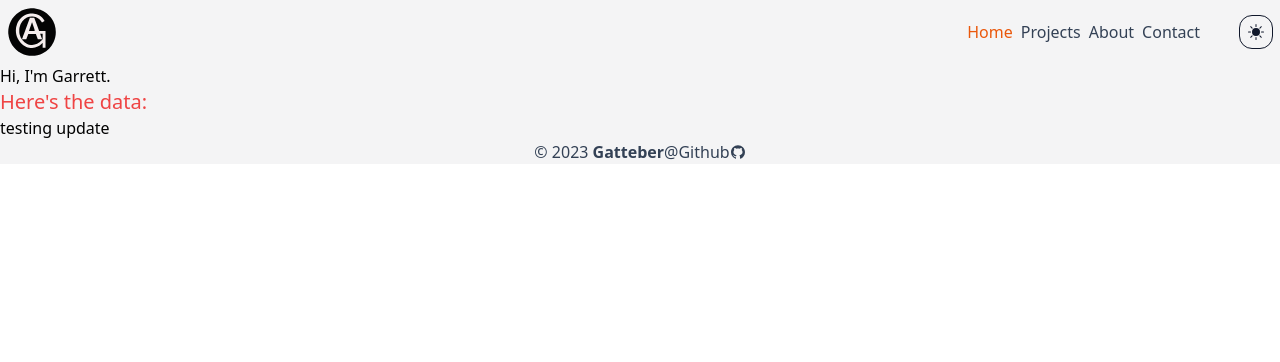
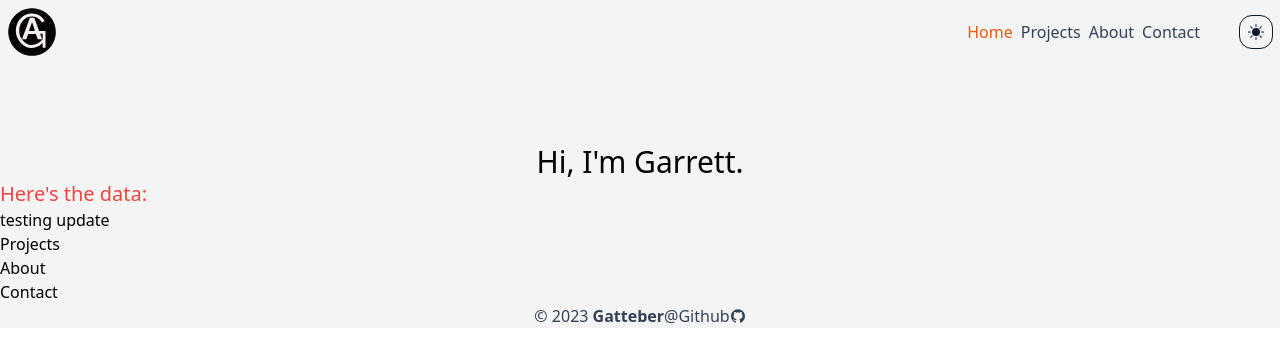
Before and after one commit to Gatteber/portfolio-website, a React (Vite) app in the folder client/: page / in a window 1280 px wide. Shown: the top 362 px of the page. Built offline with nearby package versions, Linux system fonts and the light colour scheme; no server answers.

Commit message:
refactor to SPA for smooth scroll

```diff
--- a/client/src/App.tsx
+++ b/client/src/App.tsx
@@ -1,7 +1,9 @@
 import {useState, useEffect} from 'react';
-import {Route, Routes} from 'react-router-dom';
+import Navbar from './components/Navbar';
 import Home from './pages/Home';
-import Navbar from './components/Navbar';
+import Projects from './pages/Projects';
+import About from './pages/About';
+import Contact from './pages/Contact';
 import Footer from './components/Footer';
 
 function App() {
@@ -16,9 +18,10 @@ function App() {
   return (
     <div className="bg-zinc-100 dark:bg-zinc-700 transition duration-250">
       <Navbar />
-      <Routes>
-        <Route path="/" element={<Home data={testApiData} />} />
-      </Routes>
+      <Home data={testApiData} />
+      <Projects />
+      <About />
+      <Contact />
       <Footer />
     </div>
   );
--- /dev/null
+++ b/client/src/pages/About.tsx
@@ -0,0 +1,4 @@
+const About = () => {
+  return <div>About</div>;
+};
+export default About;
--- /dev/null
+++ b/client/src/pages/Contact.tsx
@@ -0,0 +1,4 @@
+const Contact = () => {
+  return <div>Contact</div>;
+};
+export default Contact;
--- a/client/src/pages/Home.tsx
+++ b/client/src/pages/Home.tsx
@@ -9,8 +9,8 @@ interface IHomeData {
 const Home = ({data}: IHomeData) => {
   console.log(data);
   return (
-    <div>
-      <h1>Hi, I'm Garrett.</h1>
+    <div className="pt-20">
+      <h1 className="text-3xl text-center">Hi, I'm Garrett.</h1>
       <div className="text-xl text-red-500 dark:text-blue-500">
         Here's the data: {data && data.name}
       </div>
--- /dev/null
+++ b/client/src/pages/Projects.tsx
@@ -0,0 +1,4 @@
+const Projects = () => {
+  return <div>Projects</div>;
+};
+export default Projects;
```
